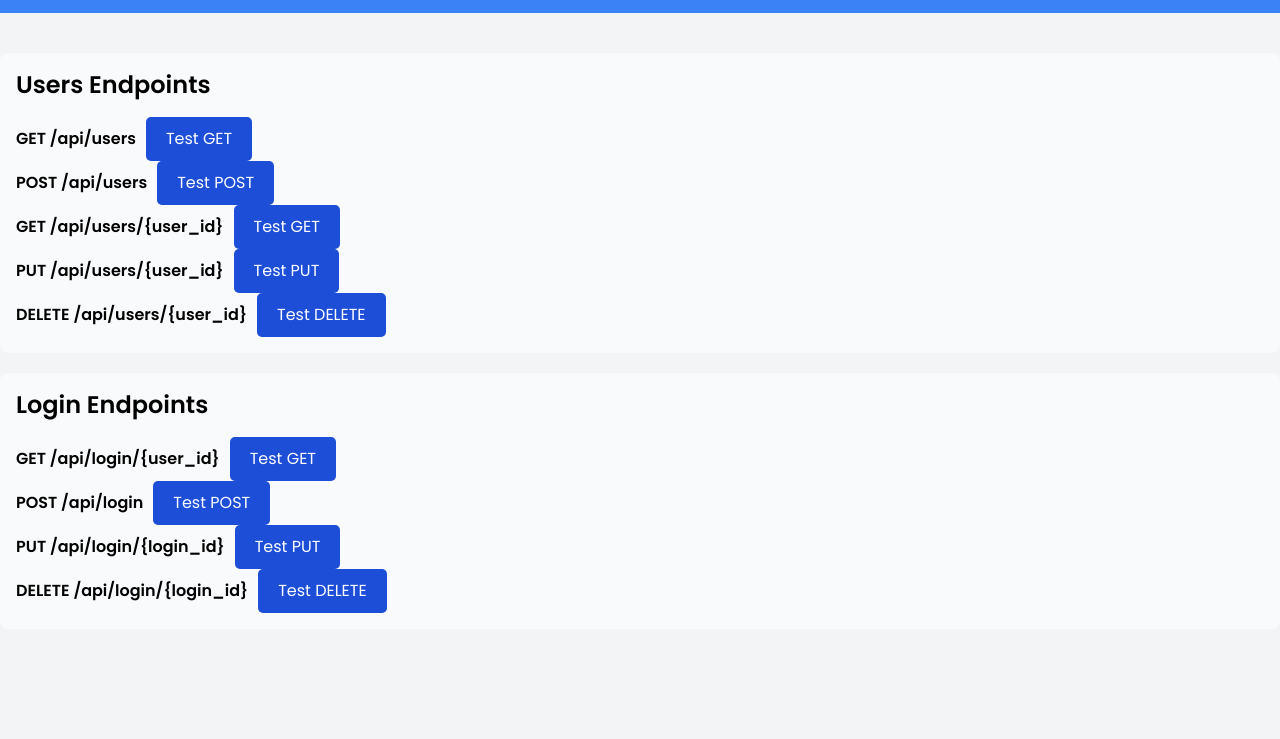
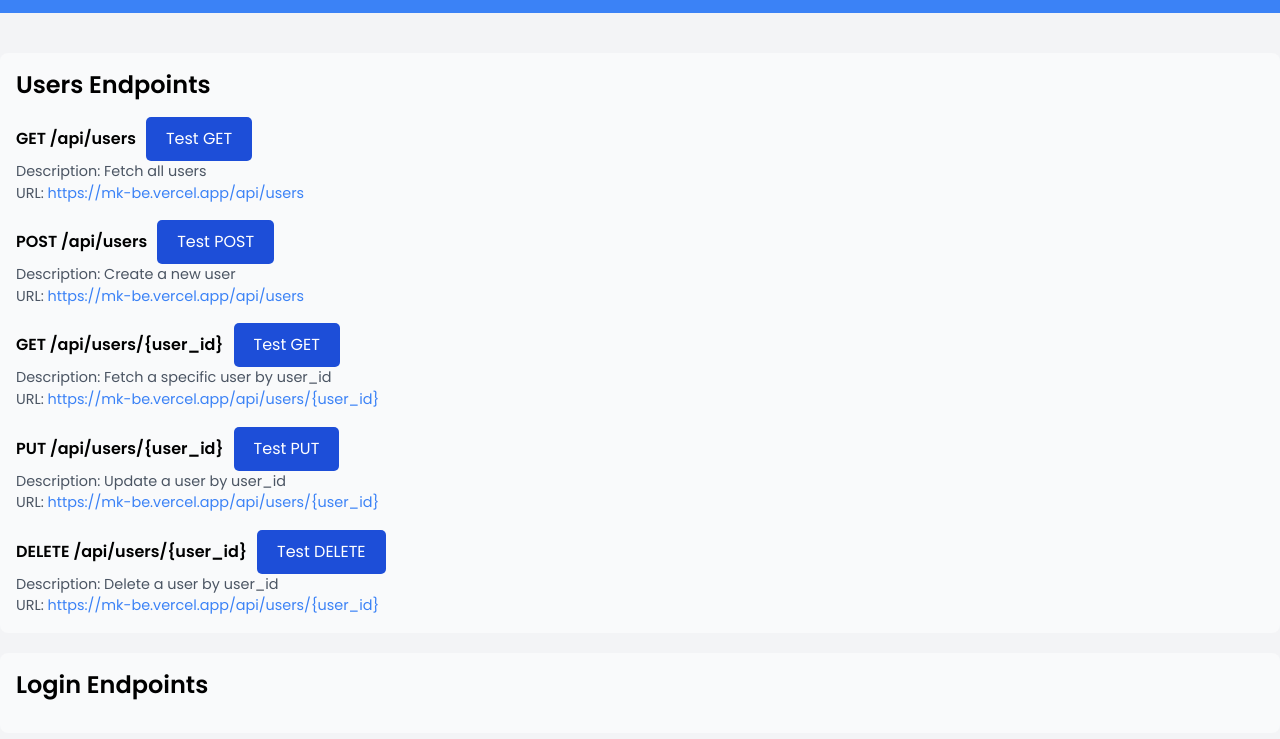
Before and after one commit to juinpiyada/mk_be, a website: page public/index.html in a window 1280 px wide. Shown: the part 79-818 px from the top of the page. Drawn offline with nearby package versions, Linux system fonts and the light colour scheme.

Commit message:
Update index.html

```diff
--- a/public/index.html
+++ b/public/index.html
@@ -40,6 +40,10 @@
     .api-method button:hover {
       background-color: #2563EB;
     }
+    .api-description {
+      font-size: 0.9rem;
+      color: #4B5563;
+    }
   </style>
 </head>
 <body class="bg-gray-100">
@@ -58,48 +62,54 @@
     <!-- Users Endpoints -->
     <div class="api-section">
       <h2 class="text-2xl font-bold mb-4">Users Endpoints</h2>
+
+      <!-- GET /api/users -->
       <div class="api-method">
         <span class="font-semibold">GET /api/users</span>
         <button class="api-button">Test GET</button>
       </div>
-      <div class="api-method">
+      <p class="api-description">Description: Fetch all users</p>
+      <p class="api-description">URL: <span class="text-blue-500">https://mk-be.vercel.app/api/users</span></p>
+
+      <!-- POST /api/users -->
+      <div class="api-method mt-4">
         <span class="font-semibold">POST /api/users</span>
         <button class="api-button">Test POST</button>
       </div>
-      <div class="api-method">
+      <p class="api-description">Description: Create a new user</p>
+      <p class="api-description">URL: <span class="text-blue-500">https://mk-be.vercel.app/api/users</span></p>
+
+      <!-- GET /api/users/{user_id} -->
+      <div class="api-method mt-4">
         <span class="font-semibold">GET /api/users/{user_id}</span>
         <button class="api-button">Test GET</button>
       </div>
-      <div class="api-method">
+      <p class="api-description">Description: Fetch a specific user by user_id</p>
+      <p class="api-description">URL: <span class="text-blue-500">https://mk-be.vercel.app/api/users/{user_id}</span></p>
+
+      <!-- PUT /api/users/{user_id} -->
+      <div class="api-method mt-4">
         <span class="font-semibold">PUT /api/users/{user_id}</span>
         <button class="api-button">Test PUT</button>
       </div>
-      <div class="api-method">
+      <p class="api-description">Description: Update a user by user_id</p>
+      <p class="api-description">URL: <span class="text-blue-500">https://mk-be.vercel.app/api/users/{user_id}</span></p>
+
+      <!-- DELETE /api/users/{user_id} -->
+      <div class="api-method mt-4">
         <span class="font-semibold">DELETE /api/users/{user_id}</span>
         <button class="api-button">Test DELETE</button>
       </div>
+      <p class="api-description">Description: Delete a user by user_id</p>
+      <p class="api-description">URL: <span class="text-blue-500">https://mk-be.vercel.app/api/users/{user_id}</span></p>
+
     </div>
 
-    <!-- Repeat for other API sections like Login, Audit Log, Orders, etc. -->
-    <!-- For example, here is the Login Endpoints Section -->
+    <!-- Login Endpoints (Example) -->
     <div class="api-section">
       <h2 class="text-2xl font-bold mb-4">Login Endpoints</h2>
-      <div class="api-method">
-        <span class="font-semibold">GET /api/login/{user_id}</span>
-        <button class="api-button">Test GET</button>
-      </div>
-      <div class="api-method">
-        <span class="font-semibold">POST /api/login</span>
-        <button class="api-button">Test POST</button>
-      </div>
-      <div class="api-method">
-        <span class="font-semibold">PUT /api/login/{login_id}</span>
-        <button class="api-button">Test PUT</button>
-      </div>
-      <div class="api-method">
-        <span class="font-semibold">DELETE /api/login/{login_id}</span>
-        <button class="api-button">Test DELETE</button>
-      </div>
+      <!-- Add similar structure for Login Endpoints -->
+
     </div>
 
     <!-- Add more sections for other API endpoints -->
```
